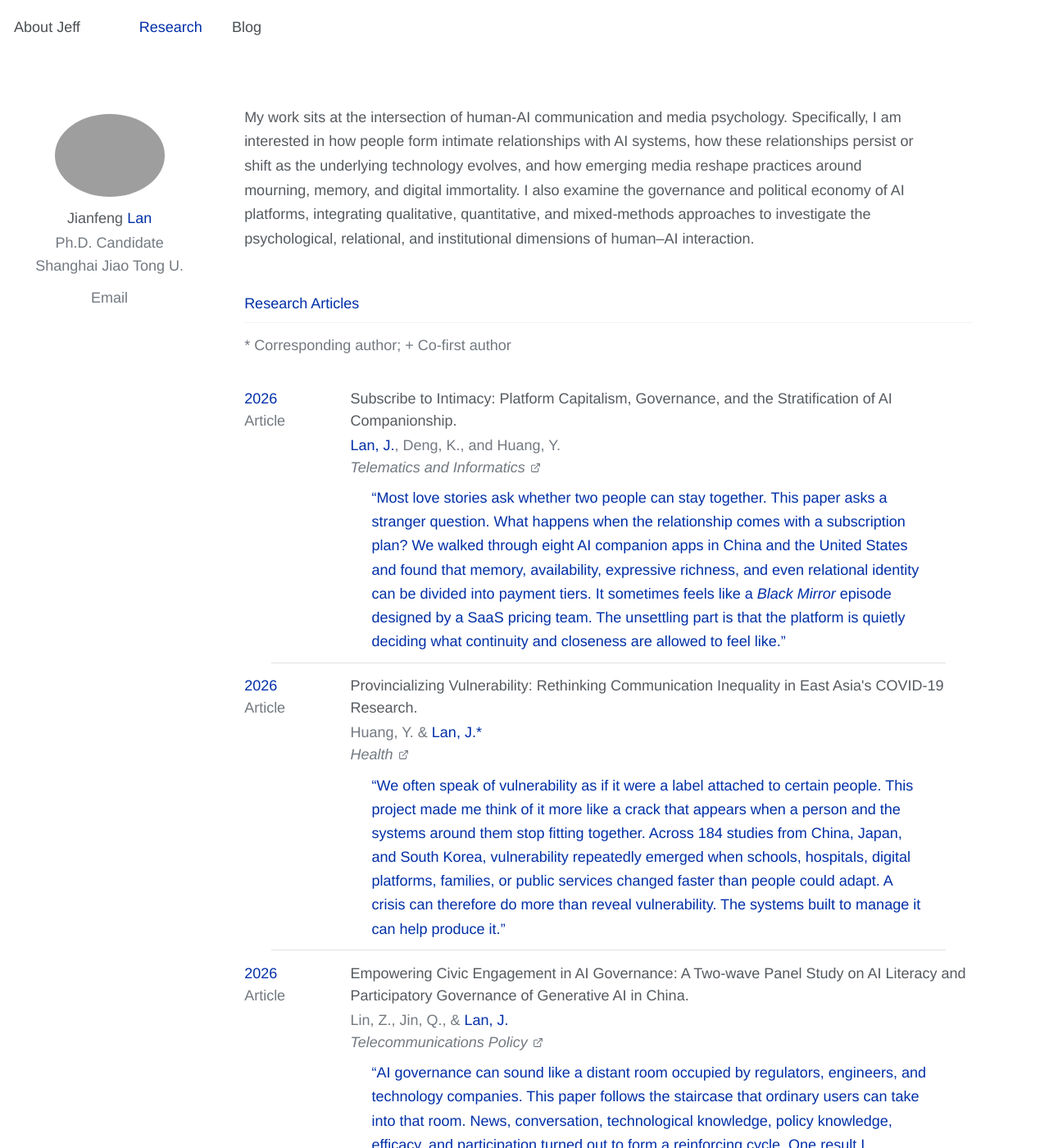
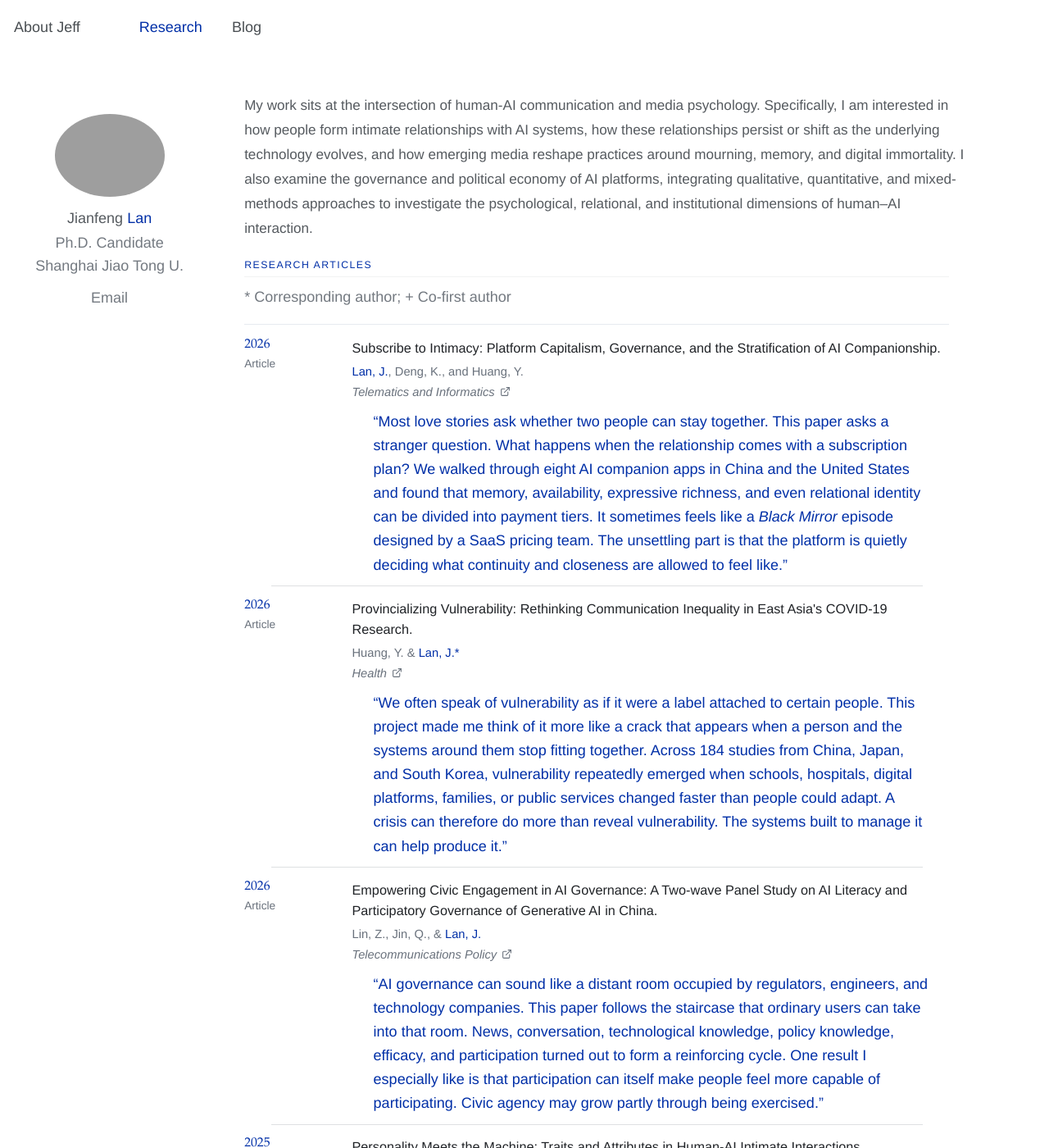
Before and after one commit to jianfenglan/jianfenglan.github.io, a Jekyll site: the page built from research.md, in a window 1280 px wide and 1400 px high. Shown: the whole window at 82% size. Built offline with Jekyll 4.4.1, drawn with Linux system fonts in a browser that asks for light colours.

Commit message:
Consolidate shared site styles

```diff
--- a/assets/css/main.scss
+++ b/assets/css/main.scss
@@ -3,8 +3,8 @@
 
 // ===================================================================
 // Modern Sans base styles
-// Shared typography, identity rail, About, and cross-page layout.
-// Research and Blog refinements live in their dedicated stylesheets.
+// Shared typography, identity rail, About, and cross-page layout only.
+// Research and Blog styles live in their dedicated stylesheets.
 // ===================================================================
 
 $sans-serif: "Helvetica Neue", Helvetica, "Noto Sans SC", "Source Han Sans SC", "PingFang SC", "Microsoft YaHei", Arial, sans-serif;
@@ -12,8 +12,6 @@
 
 .author__employer,
 .author__location { overflow-wrap: break-word; word-wrap: break-word; word-break: break-all; }
-.news-list,
-.publication-list,
 .gallery-grid { max-width: 100%; margin: 2rem 0; }
 
 @import
@@ -41,14 +39,23 @@
   "vendor/font-awesome/brands",
   "vendor/magnific-popup/magnific-popup";
 
-:root { --site-accent: #002FA7; --site-text: #555a5f; --site-muted: #737980; --site-line: #e5e7ea; }
-body { font-family: $sans-serif; line-height: 1.62; color: var(--site-text); -webkit-font-smoothing: antialiased; -moz-osx-font-smoothing: grayscale; text-rendering: optimizeLegibility; }
-.page__content,.page__content p,.page__content li,.page__content dl,.page__meta,.archive__item-excerpt,figcaption { font-family: $sans-serif !important; color: var(--site-text); }
-h1,h2,h3,h4,h5,h6,strong,b { font-family: $sans-serif !important; color: var(--site-text); letter-spacing: 0; }
-.masthead__menu-item,.masthead__menu-item a,.masthead__menu-item--lg,.greedy-nav a,.visible-links a,.hidden-links a { font-family: $sans-serif !important; letter-spacing: 0; }
+:root {
+  --site-accent: #002FA7;
+  --site-text: #555a5f;
+  --site-muted: #737980;
+  --site-line: #e5e7ea;
+}
 
-// Global typography: Helvetica Neue Light (300) throughout text UI.
-body,
+body {
+  font-family: $sans-serif;
+  font-weight: 300 !important;
+  line-height: 1.62;
+  color: var(--site-text);
+  -webkit-font-smoothing: antialiased;
+  -moz-osx-font-smoothing: grayscale;
+  text-rendering: optimizeLegibility;
+}
+
 .page__content,
 .page__content p,
 .page__content li,
@@ -77,43 +84,65 @@
 .author__bio,
 .author__urls-wrapper,
 .author__urls a,
-.page__content .about-v3__statement,
-.page__content .research-v3-intro p,
-.page__content .section-title,
-.page__content .publication-legend,
-.page__content .publication-meta,
-.page__content .publication-year,
-.page__content .publication-type,
-.page__content .publication-title,
-.page__content .publication-authors,
-.page__content .publication-journal-row,
-.page__content .publication-journal-row em,
-.page__content .conference-card,
-.page__content .news-content h3,
-.page__content .news-meta,
-.page__content #modal-title,
-.page__content #modal-meta,
-.page__content #modal-body p,
-.page__content .modal-text,
 .page__content .gallery-caption h3,
 .page__content .quote-style {
+  font-family: $sans-serif !important;
   font-weight: 300 !important;
 }
 
+.page__content,
+.page__content p,
+.page__content li,
+.page__content dl,
+.page__meta,
+.archive__item-excerpt,
+figcaption,
+h1,
+h2,
+h3,
+h4,
+h5,
+h6,
+strong,
+b {
+  color: var(--site-text);
+}
+
+h1,
+h2,
+h3,
+h4,
+h5,
+h6,
+strong,
+b,
+.masthead__menu-item,
+.masthead__menu-item a,
+.masthead__menu-item--lg,
+.greedy-nav a,
+.visible-links a,
+.hidden-links a {
+  letter-spacing: 0;
+}
+
 // Identity rail
-.sidebar,.sidebar p,.sidebar li,.author__content,.author__bio,.author__urls-wrapper,.author__urls a { font-family: $sans-serif !important; }
 .sidebar .author__avatar { display: block; width: 100%; text-align: center; }
 .sidebar .author__avatar img { display: inline-block; max-width: 134px; padding: 0; border: 0; border-radius: 50%; }
-.sidebar .author__content,.sidebar .author__bio,.sidebar .author__urls-wrapper { text-align: center; }
+.sidebar .author__content,
+.sidebar .author__bio,
+.sidebar .author__urls-wrapper { text-align: center; }
 .sidebar .author__name { margin-top: 0.9rem; margin-bottom: 0.3rem; color: var(--site-text); font-size: 0; text-align: center; font-weight: 300 !important; }
-.sidebar .author__name::before,.sidebar .author__name::after { font-family: $sans-serif; font-size: 1rem; font-weight: 300 !important; }
+.sidebar .author__name::before,
+.sidebar .author__name::after { font-family: $sans-serif; font-size: 1rem; font-weight: 300 !important; }
 .sidebar .author__name::before { content: "Jianfeng "; color: var(--site-text); }
 .sidebar .author__name::after { content: "Lan"; color: var(--site-accent); }
-.sidebar .author__bio,.sidebar .author__employer,.sidebar .author__location { margin-top: 0; color: var(--site-muted); font-size: 1rem !important; line-height: 1.55; text-align: center; }
+.sidebar .author__bio,
+.sidebar .author__employer,
+.sidebar .author__location { margin-top: 0; color: var(--site-muted); font-size: 1rem !important; line-height: 1.55; text-align: center; }
 .sidebar .author__bio { margin-bottom: 0.7rem; }
 .sidebar .author__urls { display: flex; flex-direction: column; flex-wrap: nowrap; align-items: center; justify-content: center; gap: 0; margin-top: 0.5rem; white-space: nowrap; }
 .sidebar .author__urls li { display: flex; justify-content: center; width: 100%; margin: 0; padding: 0; }
-.sidebar .author__urls li + li::before { content: none; font-weight: 300 !important; }
+.sidebar .author__urls li + li::before { content: none; }
 .sidebar .author__urls a { display: inline; margin: 0; padding: 0; color: var(--site-muted); font-size: 1rem; line-height: 1.4; text-decoration: none; }
 .sidebar .author__urls a:hover { color: var(--site-accent); text-decoration: none; }
 
@@ -135,6 +164,7 @@
   color: var(--site-text);
   font-family: $sans-serif !important;
   font-size: 1.05rem;
+  font-weight: 300 !important;
   line-height: 1.65;
   letter-spacing: 0;
   text-align: center !important;
@@ -156,52 +186,25 @@
 body.home-page { padding-bottom: 3.5rem !important; }
 .home-page .page__footer { position: absolute !important; bottom: 0 !important; margin-top: 0 !important; }
 
-// Research structure. Final visual refinements are applied later.
-.page__content .research-v3-intro { max-width: 820px; min-height: 0 !important; padding-top: 0.8rem !important; margin-bottom: 2.8rem !important; }
-.page__content .research-v3-intro p { margin: 0; color: var(--site-text) !important; font-family: $sans-serif !important; font-size: 1rem !important; line-height: 1.65 !important; letter-spacing: 0 !important; }
-.page__content .research-page { max-width: 900px; }
-.page__content .section-title,.page__content .publication-legend,.page__content .publication-meta,.page__content .publication-year,.page__content .publication-type,.page__content .publication-title,.page__content .publication-authors,.page__content .publication-journal-row,.page__content .publication-journal-row em,.page__content .conference-card { font-family: $sans-serif !important; font-size: 1rem !important; letter-spacing: 0 !important; }
-.page__content .section-title { margin: 2.4rem 0 0.75rem !important; color: var(--site-text) !important; text-transform: none !important; line-height: 1.5 !important; }
-.page__content .research-page > .section-title:first-child { margin-top: 0 !important; }
-.page__content .publication-legend { margin: 0 0 1.25rem !important; color: var(--site-muted) !important; line-height: 1.5 !important; }
-.page__content .publication-list { margin-top: 0 !important; border: 0 !important; }
-.page__content .publication-card { grid-template-columns: 105px minmax(0, 1fr) !important; gap: 1.35rem !important; }
-.page__content .publication-meta,.page__content .publication-type,.page__content .publication-authors,.page__content .publication-journal-row em { color: var(--site-muted) !important; line-height: 1.5 !important; }
-.page__content .publication-year { display: block; color: var(--site-accent) !important; line-height: 1.5 !important; }
-.page__content .publication-type { display: block; margin-top: 0 !important; }
-.page__content .publication-title { display: block; margin-bottom: 0.18rem !important; color: var(--site-text) !important; line-height: 1.5 !important; transform: none !important; transition: none !important; }
-.page__content .publication-journal-row { margin-top: 0 !important; line-height: 1.5 !important; }
-.page__content .publication-doi-link { color: var(--site-muted) !important; }
-.page__content .publication-doi-link:hover,.page__content .my-name { color: var(--site-accent) !important; }
-.page__content .conference-grid { gap: 0.7rem 1.4rem !important; margin-top: 0.8rem !important; }
-.page__content .conference-card { padding: 0 !important; border: 0 !important; border-radius: 0 !important; background: transparent !important; color: var(--site-muted) !important; line-height: 1.5 !important; transform: none !important; }
-
-// Blog structure. Card motion and shadow are applied in the later refinement layer.
-.page__content .news-card,.page__content .modal-content,.page__content .modal-image-wrap,.page__content .modal-image-wrap img,.page__content #modal-body img { border-radius: 0 !important; }
-.page__content .news-content { align-items: flex-start !important; text-align: left !important; }
-.page__content .news-content h3,.page__content .news-meta,.page__content #modal-title,.page__content #modal-meta,.page__content #modal-body p,.page__content .modal-text { font-family: $sans-serif !important; font-size: 1rem !important; line-height: 1.65 !important; }
-.page__content .news-content h3,.page__content #modal-title,.page__content #modal-body p { color: var(--site-text) !important; }
-.page__content .news-meta,.page__content #modal-meta { color: var(--site-muted) !important; }
-
 // Gallery / Elsewhere
-.page__content .gallery-card,.page__content .gallery-card img,.page__content .gallery-caption,.page__content .gallery-caption h3,.page__content .quote-style { border-radius: 0 !important; }
-.page__content .gallery-caption h3,.page__content .quote-style { font-family: $sans-serif !important; }
+.page__content .gallery-card,
+.page__content .gallery-card img,
+.page__content .gallery-caption,
+.page__content .gallery-caption h3,
+.page__content .quote-style { border-radius: 0 !important; }
 .page__content .gallery-card { transform: translateY(0) !important; transition: transform 0.18s ease, box-shadow 0.18s ease !important; }
 .page__content .gallery-card:hover { transform: translateY(-3px) !important; }
 
 @include breakpoint($large) { .page { padding-left: 4.75%; padding-right: 4.75%; } }
 @media screen and (min-width: $sidebar-screen-min-width) { #main { padding-left: 1.5rem; padding-right: 1.5rem; } }
 @include breakpoint($x-large) { #main { max-width: $x-large; padding-left: 2rem; padding-right: 2rem; } }
+
 @media (max-width: 768px) {
   .sidebar .author__urls { justify-content: center; }
   .page__content .about-v3 { min-height: 0 !important; padding: 2.4rem 0.5rem 0 !important; }
   .page__content .about-v3__line--second { white-space: normal; }
   .page__content .about-v3 > img { margin-top: 3.2rem !important; }
   .page__content .image-credit { font-size: 0.64rem; }
-  .page__content .about-v3__statement,.page__content .research-v3-intro p { font-size: 1rem !important; }
-  .page__content .research-v3-intro { margin-bottom: 2.4rem !important; }
-  .page__content .publication-card { grid-template-columns: 1fr !important; gap: 0.2rem !important; }
-  .page__content .publication-meta { display: flex; align-items: baseline; gap: 0.45rem; }
-  .page__content .publication-year,.page__content .publication-type { display: inline; }
+  .page__content .about-v3__statement { font-size: 1rem !important; }
   .page__content .gallery-card:hover { transform: none !important; }
 }
```
